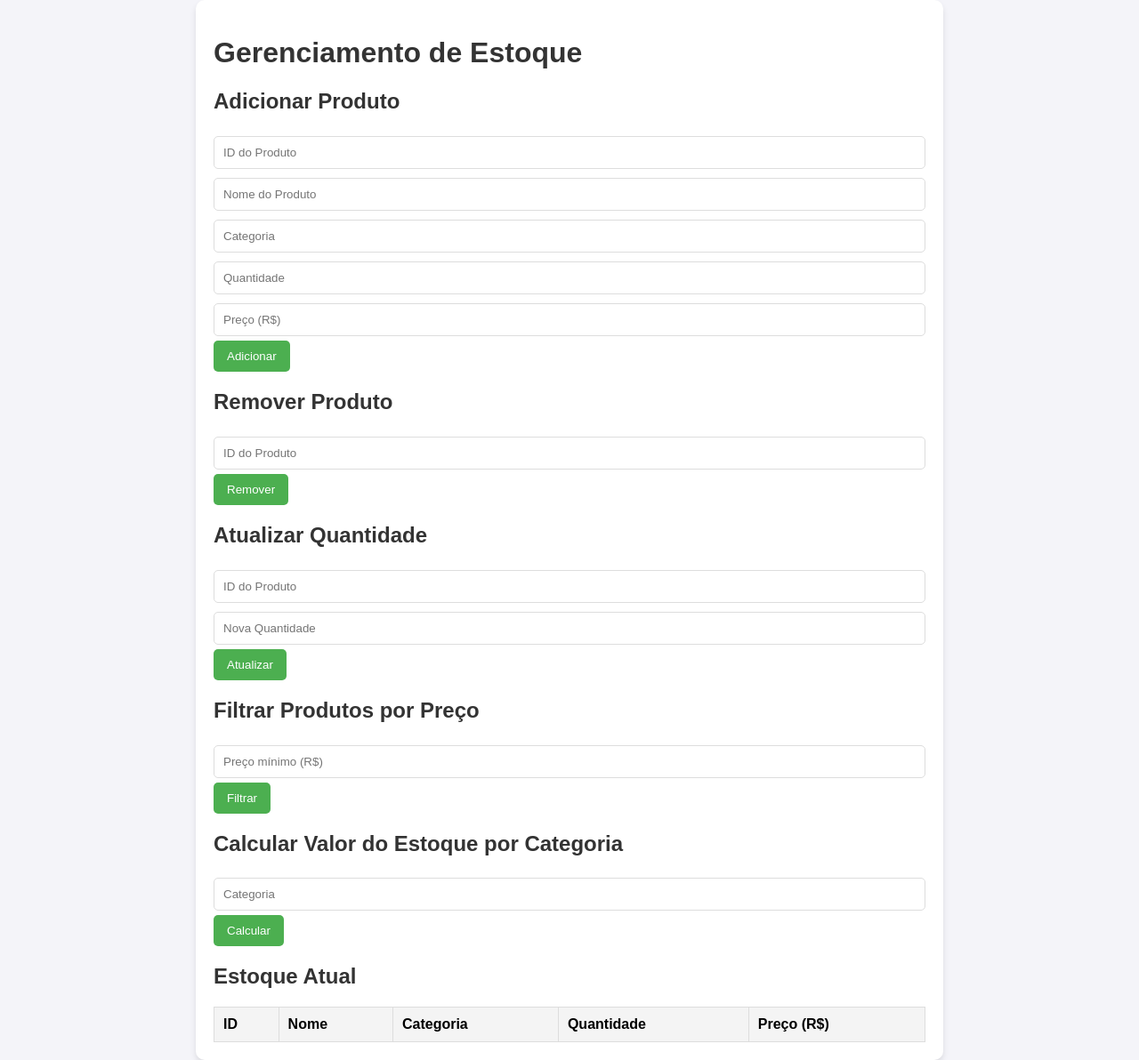
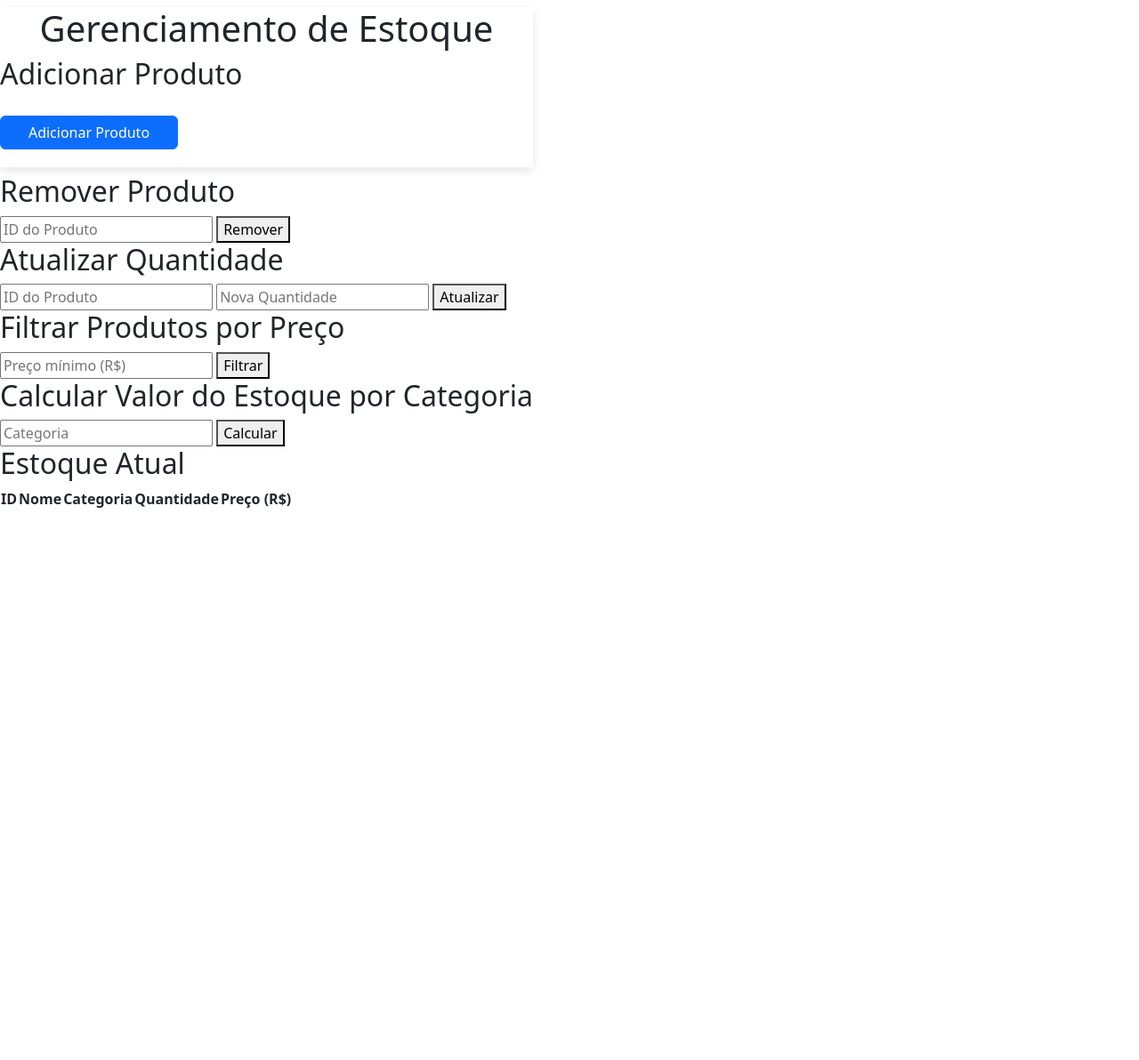
Before and after one commit to ardsc1/DesafiosPHP, a PHP site: page / in a window 1280 px wide. Shown: the whole page at 89% size. After the commit the page ends 571 px from the top, so only its background shows below. Run offline with PHP 8.4, Linux system fonts and the light colour scheme; lists and menus that the app fills with data are empty.

Commit message:
feat: Mudanças estoque

```diff
--- a/estoque/estoque.css
+++ b/estoque/estoque.css
@@ -1,79 +1,75 @@
+/* Estilização do fundo da página */
 body {
-  font-family: Arial, sans-serif;
-  background: #f4f4f9;
-  margin: 0;
-  padding: 0;
+  background-color: #f8f9fa;
+  font-family: 'Arial', sans-serif;
   display: flex;
-  justify-content: center;
-  align-items: center;
-  min-height: 100vh;
 }
 
+/* Estilização do container principal */
 .container {
-  background: white;
+  margin-top: 30px;
+  background: #ffffff;
   padding: 20px;
-  border-radius: 10px;
-  box-shadow: 0 4px 6px rgba(0, 0, 0, 0.1);
-  width: 80%;
-  max-width: 800px;
+  border-radius: 0px;
+  box-shadow: 0px 4px 10px rgba(0, 0, 0, 0.1);
 }
 
-h1, h2 {
-  color: #333;
+/* Estilização do título */
+h1 {
+  text-align: center;
+  color: #343a40;
 }
 
-form {
-  margin-bottom: 20px;
+/* Botão de abrir o modal */
+.btn-primary {
+  display: block;
+  width: 200px;
+  margin: 20px auto;
+  background-color: rgb(77, 77, 77);
 }
 
-form input {
-  padding: 10px;
-  margin: 5px 0;
-  width: calc(100% - 22px);
-  border: 1px solid #ddd;
-  border-radius: 5px;
+/* Estilização do modal */
+.modal-content {
+  border-radius: 10px;
+  box-shadow: 0px 4px 15px rgba(0, 0, 0, 0.2);
 }
 
-form button {
-  padding: 10px 15px;
-  background: #4caf50;
+/* Cabeçalho do modal */
+.modal-header {
+  background: #6be79a;
   color: white;
-  border: none;
-  border-radius: 5px;
-  cursor: pointer;
-  transition: background 0.3s;
+  border-radius: 10px 10px 0 0;
 }
 
-form button:hover {
-  background: #45a049;
+/* Ícone de fechar modal */
+.btn-close {
+  filter: brightness(0) invert(1);
 }
 
-.mensagem {
-  margin: 10px 0;
-  padding: 10px;
-  background: #e7f3e7;
-  color: #2f7d32;
-  border: 1px solid #c8e6c9;
-  border-radius: 5px;
+/* Corpo do modal */
+.modal-body {
+  padding: 20px;
 }
 
-table {
+/* Estilização dos campos de entrada */
+.modal-body input {
+  border-radius: 5px;
+  border: 1px solid #ced4da;
+  padding: 10px;
   width: 100%;
-  border-collapse: collapse;
-  margin-top: 20px;
 }
 
-table th, table td {
+/* Estilização do botão de adicionar */
+.btn-success {
+  display: block;
+  width: 100%;
+  margin-top: 10px;
   padding: 10px;
-  text-align: left;
-  border: 1px solid #ddd;
+  font-size: 16px;
 }
 
-table th {
-  background: #f4f4f4;
+/* Efeito hover nos botões */
+.btn-primary:hover,
+.btn-success:hover {
+  opacity: 0.9;
 }
-
-.alerta {
-  color: red;
-  font-weight: bold;
-}
--- a/estoque/index.php
+++ b/estoque/index.php
@@ -68,56 +68,73 @@ if (isset($_POST['calcular_total'])) {
 ?>
 
 <!DOCTYPE html>
-<html lang="pt-BR">
+<html lang="pt-br">
 <head>
     <meta charset="UTF-8">
     <meta name="viewport" content="width=device-width, initial-scale=1.0">
     <title>Gerenciamento de Estoque</title>
     <link rel="stylesheet" href="estoque.css">
+    <link
+      href="https://cdn.jsdelivr.net/npm/bootstrap@5.3.2/dist/css/bootstrap.min.css"
+      rel="stylesheet"
+      integrity="sha384-T3c6CoIi6uLrA9TneNEoa7RxnatzjcDSCmG1MXxSR1GAsXEV/Dwwykc2MPK8M2HN"
+      crossorigin="anonymous"
+    />
 </head>
 <body>
-    <div class="container">
+    <div id="principal">
+        <div class="container p-0 mt-2 mb-2">
             <h1>Gerenciamento de Estoque</h1>
-
             <?php if (isset($mensagem)): ?>
                 <div class="mensagem"><?php echo $mensagem; ?></div>
             <?php endif; ?>
+            <h2>Adicionar Produto</h2>
+            <button class="btn btn-primary" data-bs-toggle="modal" data-bs-target="#modalAdicionar">Adicionar Produto</button>
 
-        <h2>Adicionar Produto</h2>
+        <div class="modal fade" id="modalAdicionar" tabindex="-1" aria-labelledby="modalLabel" aria-hidden="true">
+        <div class="modal-dialog">
+            <div class="modal-content">
+                <div class="modal-header">
+                    <h5 class="modal-title" id="modalLabel">Adicionar Produto</h5>
+                    <button type="button" class="btn-close" data-bs-dismiss="modal" aria-label="Close"></button>
+                </div>
+                <div class="modal-body">
                     <form method="POST">
-            <input type="number" name="id" placeholder="ID do Produto" required>
-            <input type="text" name="nome" placeholder="Nome do Produto" required>
-            <input type="text" name="categoria" placeholder="Categoria" required>
-            <input type="number" name="quantidade" placeholder="Quantidade" required>
-            <input type="number" step="0.01" name="preco" placeholder="Preço (R$)" required>
-            <button type="submit" name="adicionar">Adicionar</button>
+                        <input type="number" name="id" class="form-control mb-2" placeholder="ID do Produto" required>
+                        <input type="text" name="nome" class="form-control mb-2" placeholder="Nome do Produto" required>
+                        <input type="text" name="categoria" class="form-control mb-2" placeholder="Categoria" required>
+                        <input type="number" name="quantidade" class="form-control mb-2" placeholder="Quantidade" required>
+                        <input type="number" step="0.01" name="preco" class="form-control mb-2" placeholder="Preço (R$)" required>
+                        <button type="submit" name="adicionar" class="btn btn-success">Adicionar</button>
                     </form>
-
+                </div>
+            </div>
+        </div>
+        </div>
+        </div>
+        <script src="https://cdn.jsdelivr.net/npm/bootstrap@5.3.2/dist/js/bootstrap.bundle.min.js"></script>
+        </body>
             <h2>Remover Produto</h2>
             <form method="POST">
                 <input type="text" name="id_remover" placeholder="ID do Produto" required>
                 <button type="submit" name="remover">Remover</button>
             </form>
-
             <h2>Atualizar Quantidade</h2>
             <form method="POST">
                 <input type="text" name="id_atualizar" placeholder="ID do Produto" required>
                 <input type="number" name="nova_quantidade" placeholder="Nova Quantidade" required>
                 <button type="submit" name="atualizar">Atualizar</button>
             </form>
-
             <h2>Filtrar Produtos por Preço</h2>
             <form method="POST">
                 <input type="number" step="0.01" name="preco_minimo" placeholder="Preço mínimo (R$)" required>
                 <button type="submit" name="filtrar_preco">Filtrar</button>
             </form>
-
             <h2>Calcular Valor do Estoque por Categoria</h2>
             <form method="POST">
                 <input type="text" name="categoria_total" placeholder="Categoria" required>
                 <button type="submit" name="calcular_total">Calcular</button>
             </form>
-
             <h2>Estoque Atual</h2>
             <table>
                 <thead>
@@ -147,5 +164,6 @@ if (isset($_POST['calcular_total'])) {
                 </tbody>
             </table>
         </div>
+    </div>
 </body>
 </html>
```
Lines whose indentation alone changed are shown as unchanged.
